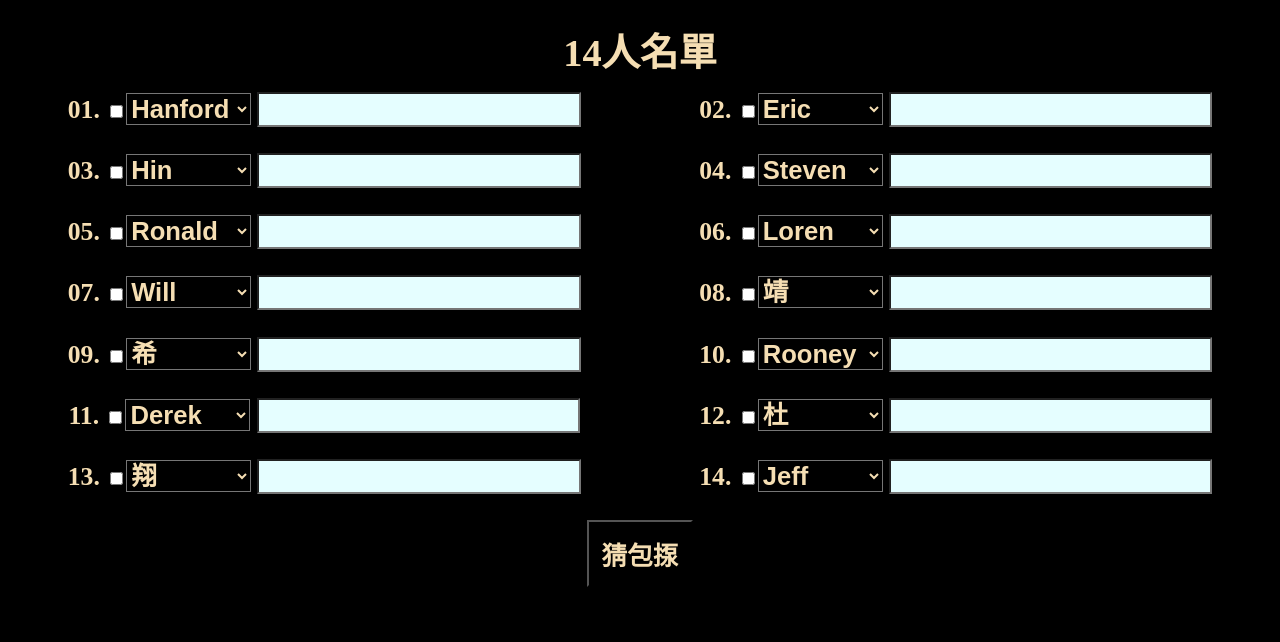
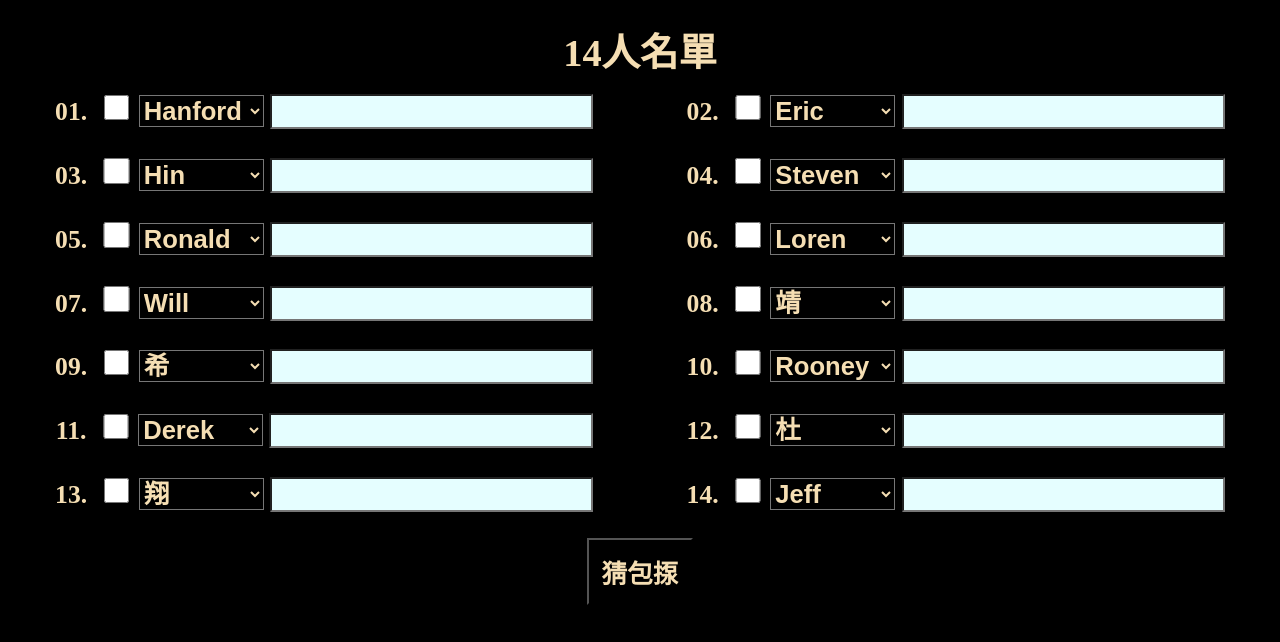
Before and after one commit to needforsbee/TeamUpGenerator, a plain HTML site: page index.html in a window 1280 px wide. Shown: the part 70-712 px from the top of the page. Drawn offline with Linux system fonts and the light colour scheme.

Commit message:
Update index.html

```diff
--- a/index.html
+++ b/index.html
@@ -232,6 +232,8 @@ for (var row = 0; row < 7; row++)
         var checkElement = document.createElement('input');
         checkElement.type = "checkbox";
         checkElement.id = "chk_" + cellCounter;
+        checkElement.style.width = "3vw";
+        checkElement.style.height = "2vw";
         checkElement.setAttribute("onchange", "CheckedUpdated(this)");
         newCell.appendChild(checkElement);
 
```
